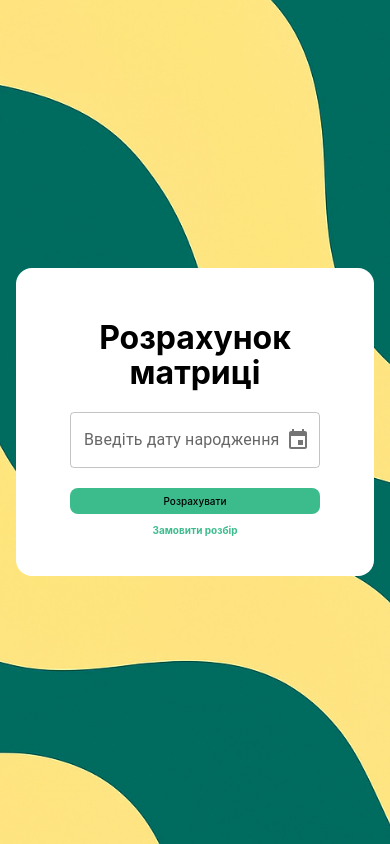
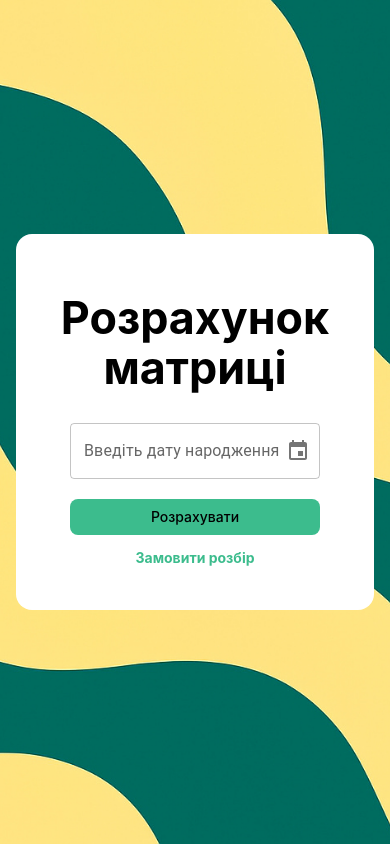
Before and after one commit to artanton/statistical-psychoanalysis, a React (Vite) app: page / in a window 390 px wide. Built offline with nearby package versions, Linux system fonts and the light colour scheme.

Commit message:
font size edited

```diff
--- a/src/App.css
+++ b/src/App.css
@@ -3,14 +3,14 @@
 margin: 0 auto;
 padding: 1rem;
 text-align: center;
-font-size: 16px;
+font-size: 18px;
 }
 
 @media only screen and (max-width: 374px) {
   #root {
 
   padding: 1rem;
-  font-size: 8px;
+  font-size: 12px;
 }
 }
 
@@ -18,7 +18,7 @@ font-size: 16px;
   #root {
 
   padding: 1.5 rem;
-  font-size: 10px;
+  font-size: 14px;
 
 }}
 @media only screen and (min-width: 425px) and (max-width: 768px) {
@@ -26,7 +26,7 @@ font-size: 16px;
 
   max-width: 100%;
   padding: 1.5 rem;
-  font-size: 14px;
+  font-size: 16px;
 
 }
 
```
